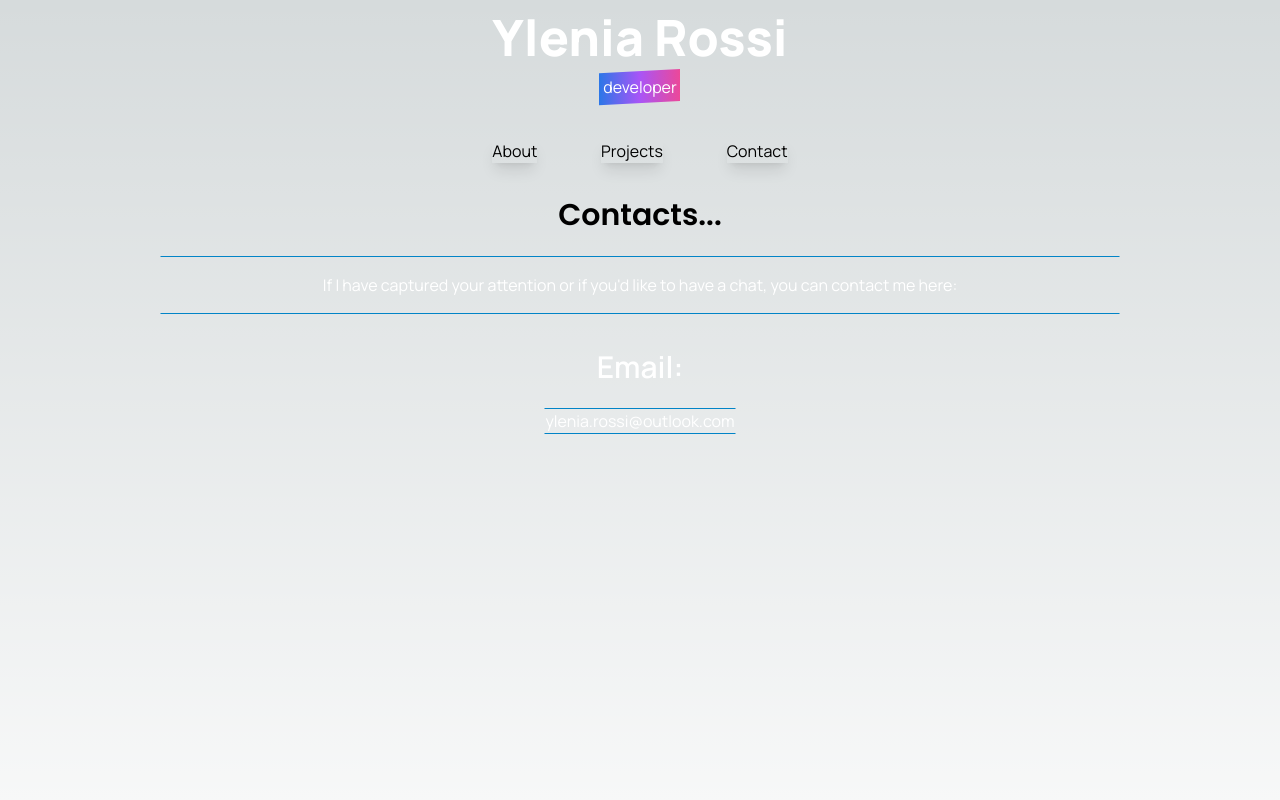
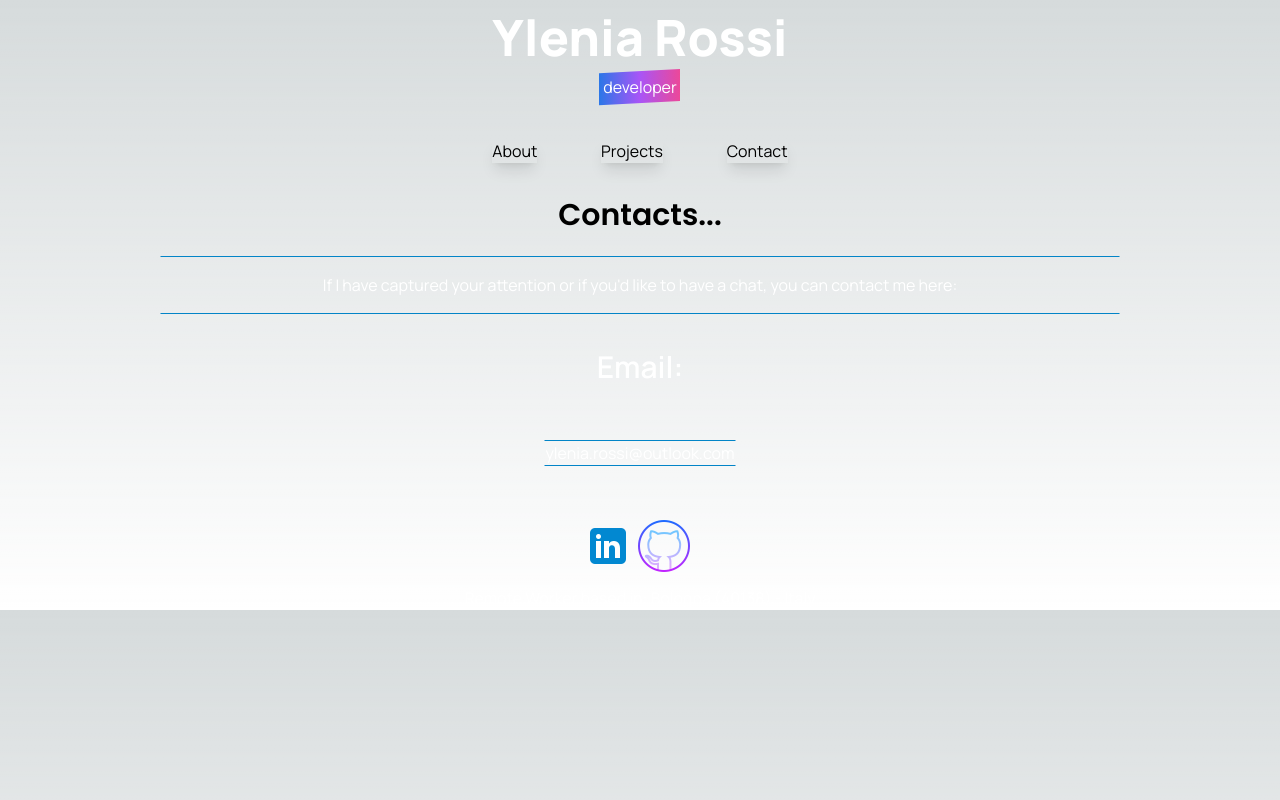
Before and after one commit to roxyle/portfolio, a Next.js app: page /Contact in a window 1280 px wide. Shown: the top 800 px of the page. Built offline with nearby package versions, Linux system fonts and the light colour scheme.

Commit message:
ri-modificato css contact section

```diff
--- a/src/pages/Contact/index.tsx
+++ b/src/pages/Contact/index.tsx
@@ -6,7 +6,7 @@
   return (
     <>
     <Hero/>
-    <section className='max-container'>
+    <section className='max-w-5xl mx-auto sm:p-8 pb-6 px-4'>
 
       <h1 className='head-text flex justify-center'>
       Contacts...
@@ -18,8 +18,8 @@
       </div>
 
 
-      <div className='py-8'>
-        <h2 className='head-text flex justify-center'>
+
+        <h2 className='py-8 head-text flex justify-center'>
             <span className="relative text-white">Email:</span>
         </h2>
 
@@ -27,7 +27,7 @@
           <p className='border border-x-transparent border-y-sky-600'>
             ylenia.rossi@outlook.com </p>
         </div>
-      </div>
+
       </section>
       <Footer/>
     </>
```
